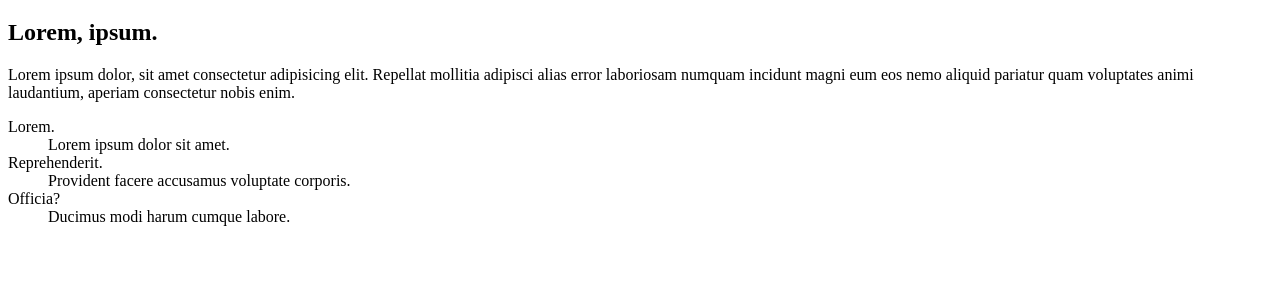
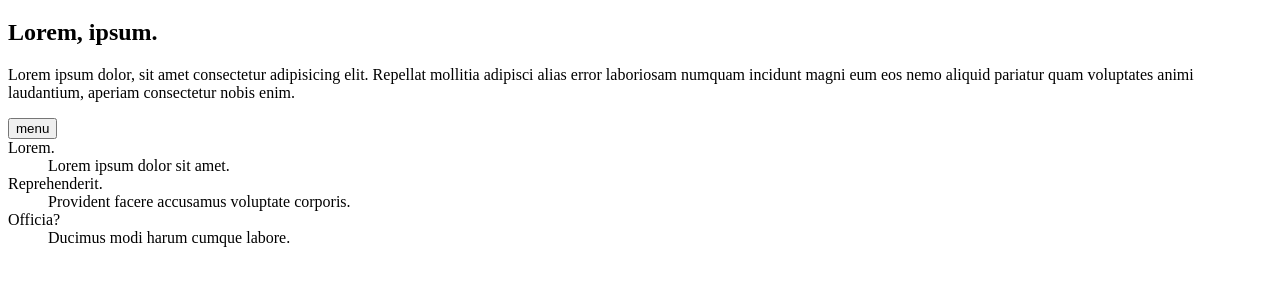
Before and after one commit to MMI-SAE-105/2022-r113-tp2-menu-alpinejs-SamiGmmi1a, a website: page index.html in a window 1280 px wide. Shown: the part 90-376 px from the top of the page. Drawn offline with nearby package versions, Linux system fonts and the light colour scheme.

Commit message:
accordeon

```diff
--- a/index.html
+++ b/index.html
@@ -1,5 +1,5 @@
 <!DOCTYPE html>
-<html lang="en" x-data="{menuIsOpen: false}" : x-bind:class="{noscroll: menuIsOpen}">
+<html lang="en" x-data="{menuIsOpen: false, accordeon1IsOpen: false, accordeon2IsOpen: false, accordeon3IsOpen: false}" : x-bind:class="{noscroll: menuIsOpen}">
   <head>
     <meta charset="UTF-8" />
     <meta http-equiv="X-UA-Compatible" content="IE=edge" />
@@ -54,6 +54,7 @@
 
 <nav>
   <d1>
+    <button aria-controls="mainNav" @click="accordeon1IsOpen = ! accordeon1IsOpen" class="header_menubtn">menu</button>
     <dt>Lorem.</dt>
     <dd>Lorem ipsum dolor sit amet.</dd>
   </d1>
```
